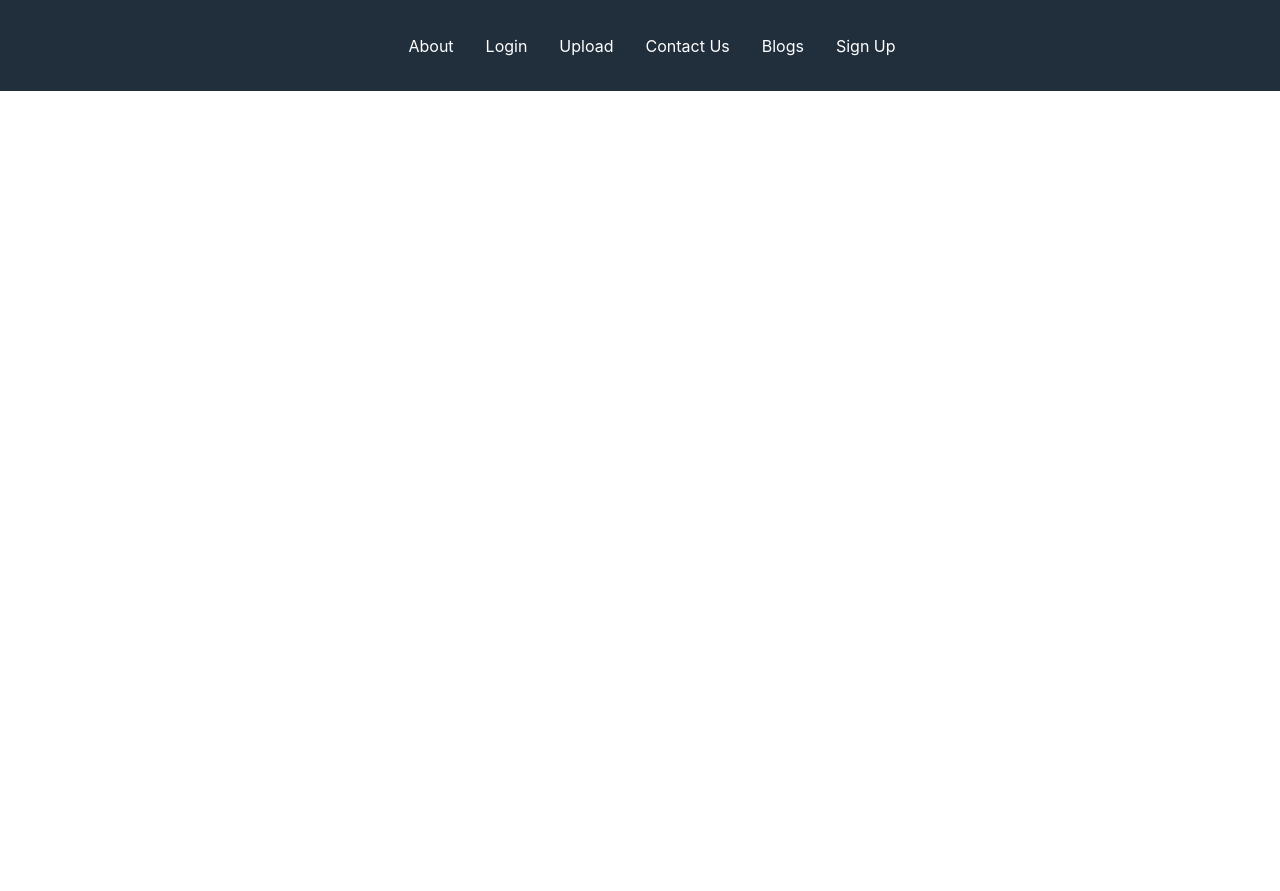
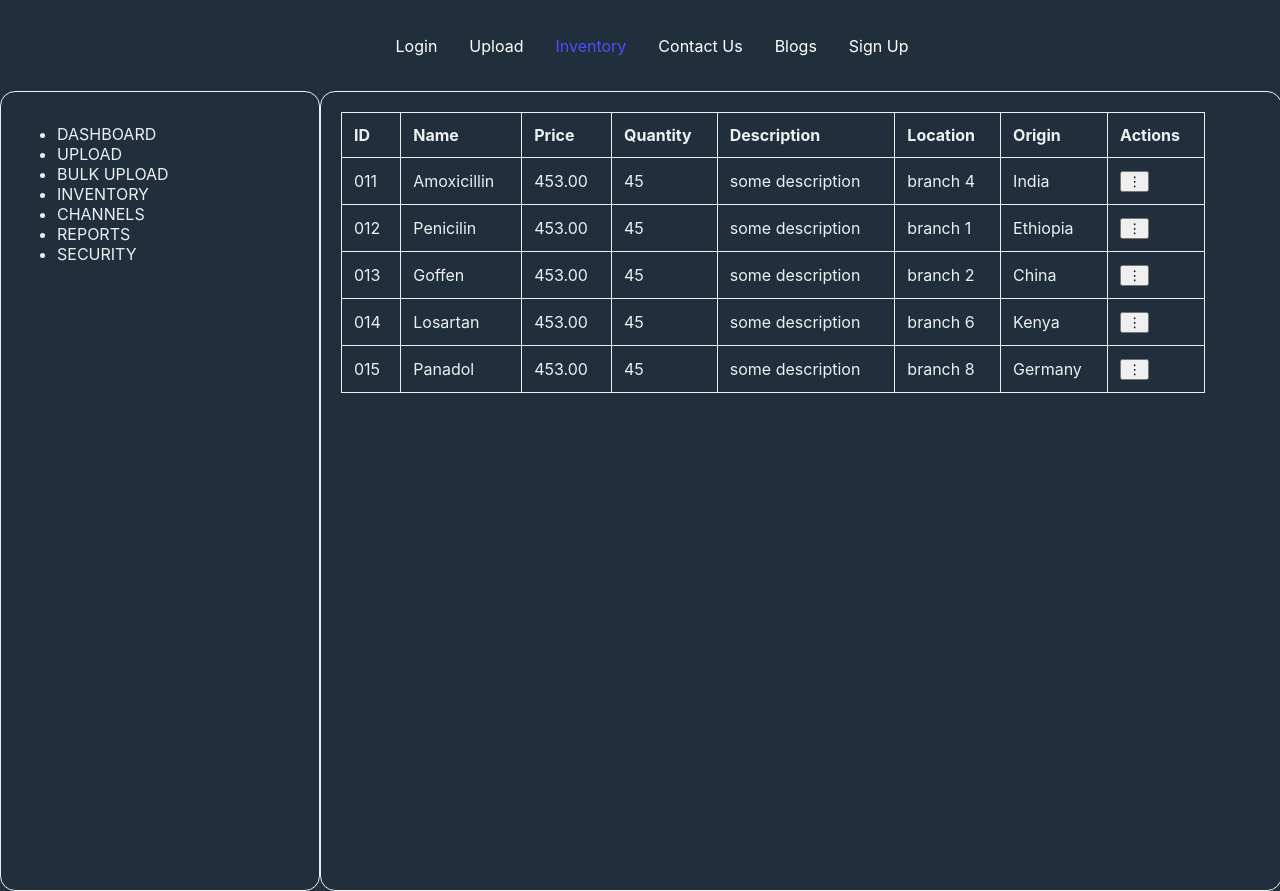
Before and after one commit to Feben9/pharmacy, a React (Create React App) app: page /Inventory in a window 1280 px wide. Before the commit the page ends 800 px from the top, so only its background shows below. Built offline with nearby package versions, Linux system fonts and the light colour scheme.

Commit message:
added the inventory page

```diff
--- a/src/App.css
+++ b/src/App.css
@@ -95,3 +95,33 @@
   border: 1px solid var(--secondary-color);
   border-radius: 15px;
 }
+
+.table-container {
+  margin: 20px;
+  overflow-x: auto;
+  width: 90%;
+  border-collapse: collapse;
+}
+
+.table-container th,
+.table-container td {
+  padding: 12px;
+  text-align: left;
+  border-bottom: 1px solid var(--primary-color);
+}
+
+.table-container th {
+  background-color: var(--primary-color);
+  color: var(--secondary-color);
+  border: 1px solid var(--secondary-color);
+}
+
+.table-container tr:hover {
+  background-color: #2A2A31;
+  color: #EEEEF7;
+}
+
+.table-container td {
+  white-space: nowrap;
+  border: 1px solid var(--secondary-color);
+}
--- a/src/App.js
+++ b/src/App.js
@@ -7,7 +7,7 @@ import {
     Route,
 } from "react-router-dom";
 import Home from "./pages";
-import About from "./pages/about";
+import Inventory from "./pages/Inventory";
 import Blogs from "./pages/blogs";
 import SignUp from "./pages/signup";
 import Contact from "./pages/contact";
@@ -21,7 +21,7 @@ function App() {
         <Navbar />
         <Routes>
             <Route exact path="/" element={<Home />} />
-            <Route path="/about" element={<About />} />
+            <Route path="/Inventory" element={<Inventory />} />
 
             <Route path="/Login" element={<Login />} />
             <Route path="/Upload" element={<Upload />} />
--- a/src/components/Navbar/Navbar.js
+++ b/src/components/Navbar/Navbar.js
@@ -6,14 +6,14 @@ const Navbar = () => {
         <>
             <Nav>
                 <NavMenu>
-                    <NavLink to="/about" activeStyle>
-                        About
-                    </NavLink>
                     <NavLink to="/Login" activeStyle>
                         Login
                     </NavLink>
                     <NavLink to="/Upload" activeStyle>
                         Upload
+                    </NavLink>
+                    <NavLink to="/Inventory" activeStyle>
+                        Inventory
                     </NavLink>
                     <NavLink to="/contact" activeStyle>
                         Contact Us
--- /dev/null
+++ b/src/pages/Inventory.js
@@ -0,0 +1,173 @@
+import React, { useState } from "react";
+
+const Inventory = () => {
+    const [dropdownOpen, setDropdownOpen] = useState(null);
+
+    const toggleDropdown = (id) => {
+        setDropdownOpen(dropdownOpen === id ? null : id);
+    };
+
+    const handleView = (id) => {
+        alert(`View item with id: ${id}`);
+    };
+
+    const handleEdit = (id) => {
+        alert(`Edit item with id: ${id}`);
+    };
+
+    const handleDelete = (id) => {
+        alert(`Delete item with id: ${id}`);
+    };
+
+
+    return (
+        <div className="main-container">
+            <div className="nav-container">
+                <ul>
+                    <li>DASHBOARD</li>
+                    <li>UPLOAD</li>
+                    <li>BULK UPLOAD</li>
+                    <li>INVENTORY</li>
+                    <li>CHANNELS</li>
+                    <li>REPORTS</li>
+                    <li>SECURITY</li>
+                </ul>
+            </div>
+            <div className="page-container">
+                <table className="table-container">
+                    <thead>
+                        <tr>
+                            <th>ID</th>
+                            <th>Name</th>
+                            <th>Price</th>
+                            <th>Quantity</th>
+                            <th>Description</th>
+                            <th>Location</th>
+                            <th>Origin</th>
+                            <th>Actions</th>
+                        </tr>
+                    </thead>
+                    <tbody>
+                        <tr>
+                            <td>011</td>
+                            <td>Amoxicillin</td>
+                            <td>453.00</td>
+                            <td>45</td>
+                            <td>some description</td>
+                            <td>branch 4</td>
+                            <td>India</td>
+                            <td>
+                                <div className="dropdown">
+                                    <button className="dropdown-toggle" onClick={() => toggleDropdown(1)}>
+                                        ⋮
+                                    </button>
+                                    {dropdownOpen === 1 && (
+                                        <div className="dropdown-menu">
+                                            <button onClick={() => handleView(1)}>View</button>
+                                            <button onClick={() => handleEdit(1)}>Edit</button>
+                                            <button onClick={() => handleDelete(1)}>Delete</button>
+                                        </div>
+                                    )}
+                                </div>
+                            </td>
+                        </tr>
+                        <tr>
+                            <td>012</td>
+                            <td>Penicilin</td>
+                            <td>453.00</td>
+                            <td>45</td>
+                            <td>some description</td>
+                            <td>branch 1</td>
+                            <td>Ethiopia</td>
+                            <td>
+                                <div className="dropdown">
+                                    <button className="dropdown-toggle" onClick={() => toggleDropdown(2)}>
+                                        ⋮
+                                    </button>
+                                    {dropdownOpen === 2 && (
+                                        <div className="dropdown-menu">
+                                            <button onClick={() => handleView(2)}>View</button>
+                                            <button onClick={() => handleEdit(2)}>Edit</button>
+                                            <button onClick={() => handleDelete(2)}>Delete</button>
+                                        </div>
+                                    )}
+                                </div>
+                            </td>
+                        </tr>
+                        <tr>
+                            <td>013</td>
+                            <td>Goffen</td>
+                            <td>453.00</td>
+                            <td>45</td>
+                            <td>some description</td>
+                            <td>branch 2</td>
+                            <td>China</td>
+                            <td>
+                                <div className="dropdown">
+                                    <button className="dropdown-toggle" onClick={() => toggleDropdown(3)}>
+                                        ⋮
+                                    </button>
+                                    {dropdownOpen === 3 && (
+                                        <div className="dropdown-menu">
+                                            <button onClick={() => handleView(3)}>View</button>
+                                            <button onClick={() => handleEdit(3)}>Edit</button>
+                                            <button onClick={() => handleDelete(3)}>Delete</button>
+                                        </div>
+                                    )}
+                                </div>
+                            </td>
+                        </tr>
+                        <tr>
+                            <td>014</td>
+                            <td>Losartan</td>
+                            <td>453.00</td>
+                            <td>45</td>
+                            <td>some description</td>
+                            <td>branch 6</td>
+                            <td>Kenya</td>
+                            <td>
+                                <div className="dropdown">
+                                    <button className="dropdown-toggle" onClick={() => toggleDropdown(4)}>
+                                        ⋮
+                                    </button>
+                                    {dropdownOpen === 4 && (
+                                        <div className="dropdown-menu">
+                                            <button onClick={() => handleView(4)}>View</button>
+                                            <button onClick={() => handleEdit(4)}>Edit</button>
+                                            <button onClick={() => handleDelete(4)}>Delete</button>
+                                        </div>
+                                    )}
+                                </div>
+                            </td>
+                        </tr>
+                        <tr>
+                            <td>015</td>
+                            <td>Panadol</td>
+                            <td>453.00</td>
+                            <td>45</td>
+                            <td>some description</td>
+                            <td>branch 8</td>
+                            <td>Germany</td>
+                            <td>
+                                <div className="dropdown">
+                                    <button className="dropdown-toggle" onClick={() => toggleDropdown(5)}>
+                                        ⋮
+                                    </button>
+                                    {dropdownOpen === 5 && (
+                                        <div className="dropdown-menu">
+                                            <button onClick={() => handleView(5)}>View</button>
+                                            <button onClick={() => handleEdit(5)}>Edit</button>
+                                            <button onClick={() => handleDelete(5)}>Delete</button>
+                                        </div>
+                                    )}
+                                </div>
+                            </td>
+                        </tr>
+                    </tbody>
+                </table>
+            </div>
+        </div>
+    );
+};
+
+export default Inventory;
--- a/src/pages/about.js
+++ /dev/null
@@ -1,13 +0,0 @@
-import React from "react";
-
-const About = () => {
-    return (
-        <div className="container">
-            <h1>
-                This an inventory management app.
-            </h1>
-        </div>
-    );
-};
-
-export default About;
```
